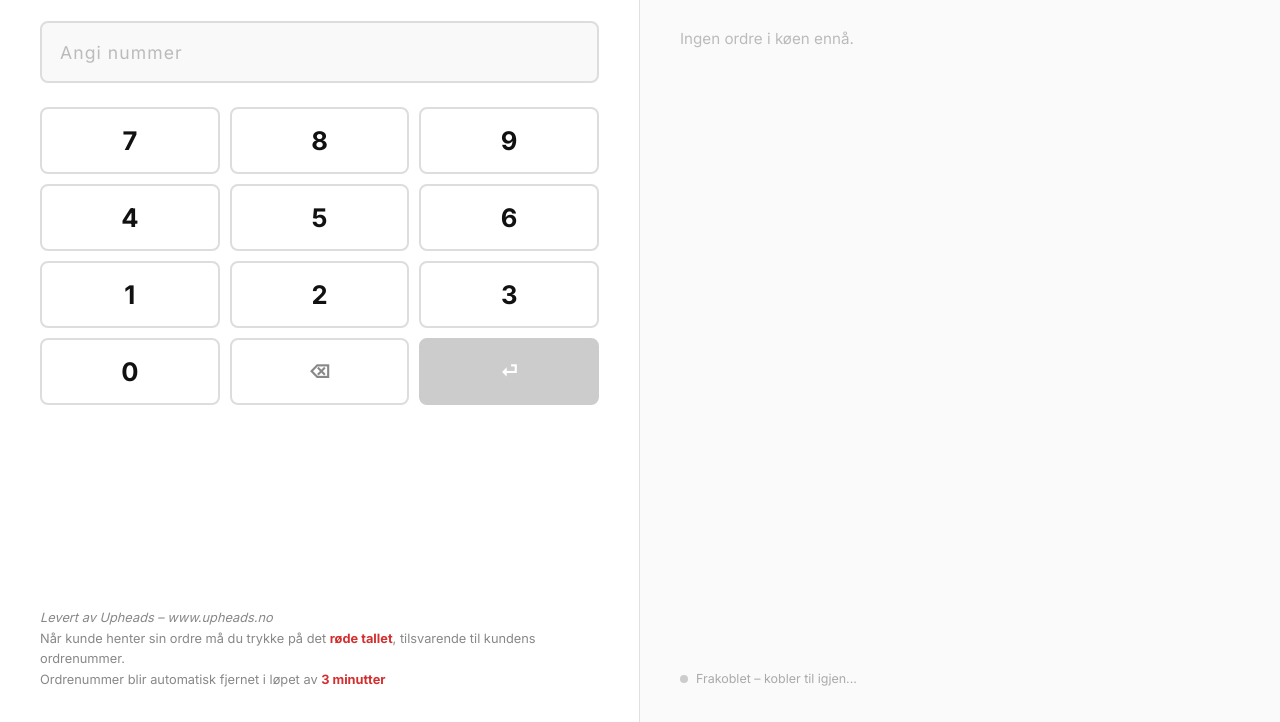
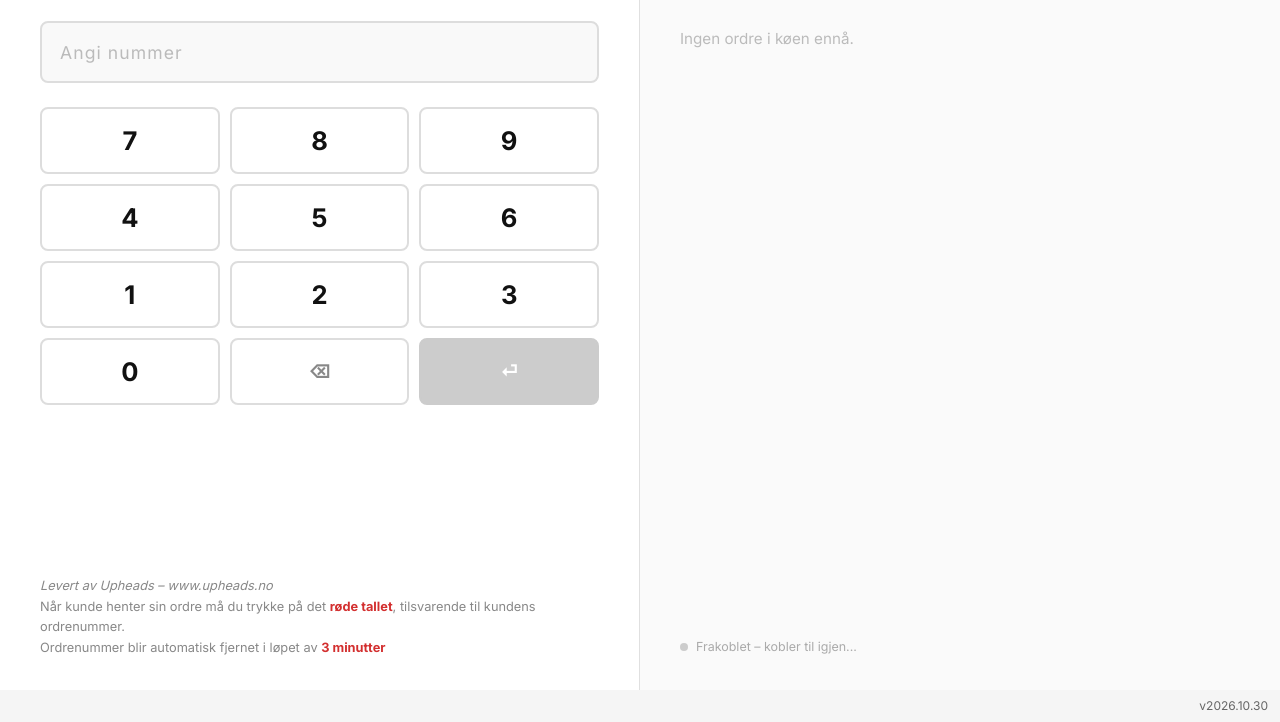
Before and after one commit to TommyRasmussenUpheads/ordresystem, a website: page public/admin.html in a window 1280 px wide. Shown: the part 78-800 px from the top of the page. Drawn offline with Linux system fonts and the light colour scheme.

Commit message:
feat: show admin build version (#4) (#5)
Co-authored-by: Tommy Rasmussen <DIN_GITHUB_EPOST>

```diff
--- a/package.json
+++ b/package.json
@@ -4,7 +4,8 @@
   "description": "Køsystem for henting av ordre",
   "main": "server.js",
   "scripts": {
-    "start": "node server.js"
+    "start": "node server.js",
+    "build": "node scripts/build.js"
   },
   "dependencies": {
     "express": "^4.18.2",
--- a/public/admin.html
+++ b/public/admin.html
@@ -13,13 +13,28 @@
       font-family: 'Inter', sans-serif;
       background: #f5f5f5;
       color: #111;
-      min-height: 100vh;
+      min-height: calc(100vh - 32px);
+    }
+
+    body { padding-bottom: 32px; }
+
+    .build-version {
+      position: fixed;
+      bottom: 0;
+      right: 0;
+      left: 0;
+      height: 32px;
+      padding: 8px 12px;
+      background: #f5f5f5;
+      color: #666;
+      font-size: 12px;
+      text-align: right;
     }
 
     .layout {
       display: grid;
       grid-template-columns: 1fr 1fr;
-      min-height: 100vh;
+      min-height: calc(100vh - 32px);
     }
 
     /* ---- LEFT PANEL ---- */
@@ -297,6 +312,8 @@
 
 </div>
 
+<footer class="build-version" aria-label="Byggversjon">v2026.10.30</footer>
+
 <script>
   const AUTO_REMOVE_MS = 3 * 60 * 1000;
   let input = '';
```
Also changed, not shown: scripts/build.js (added, +13 -0 lines), 1 other file.
